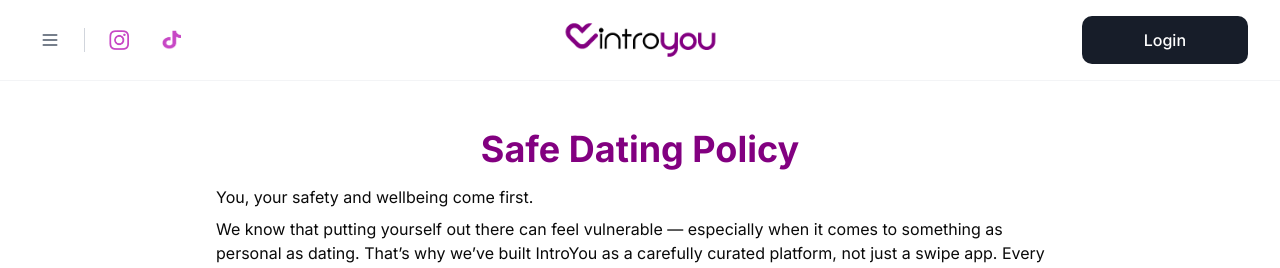
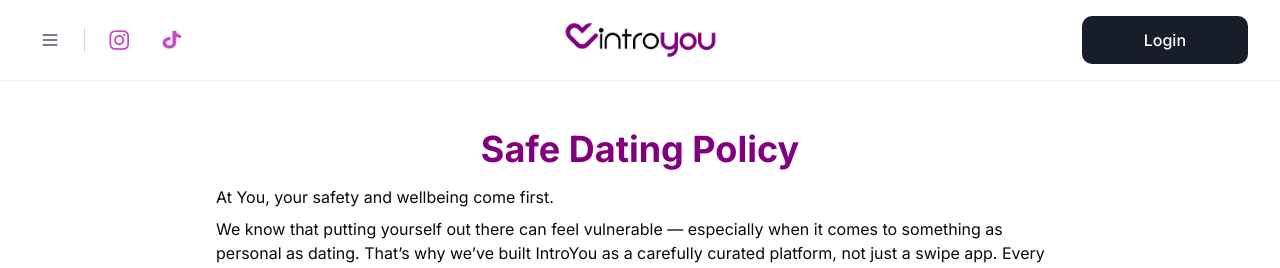
Before and after one commit to Vidhi-modi1/Intro-You, a React (Vite) app: page /safedatingpolicy in a window 1280 px wide. Shown: the top 268 px of the page. Built offline with nearby package versions, Linux system fonts and the light colour scheme; a web font is replaced by a local one.

Commit message:
update safe dating page

```diff
--- a/src/components/SafeDating.jsx
+++ b/src/components/SafeDating.jsx
@@ -17,7 +17,7 @@
 
                     {/* Introduction */}
                     <section className="mb-6">
-                    <p className="mt-2">You, your safety and wellbeing come first.
+                    <p className="mt-2">At You, your safety and wellbeing come first.
                     </p>
                     <p className="mt-2">
                     We know that putting yourself out there can feel vulnerable — especially when it comes to
```
